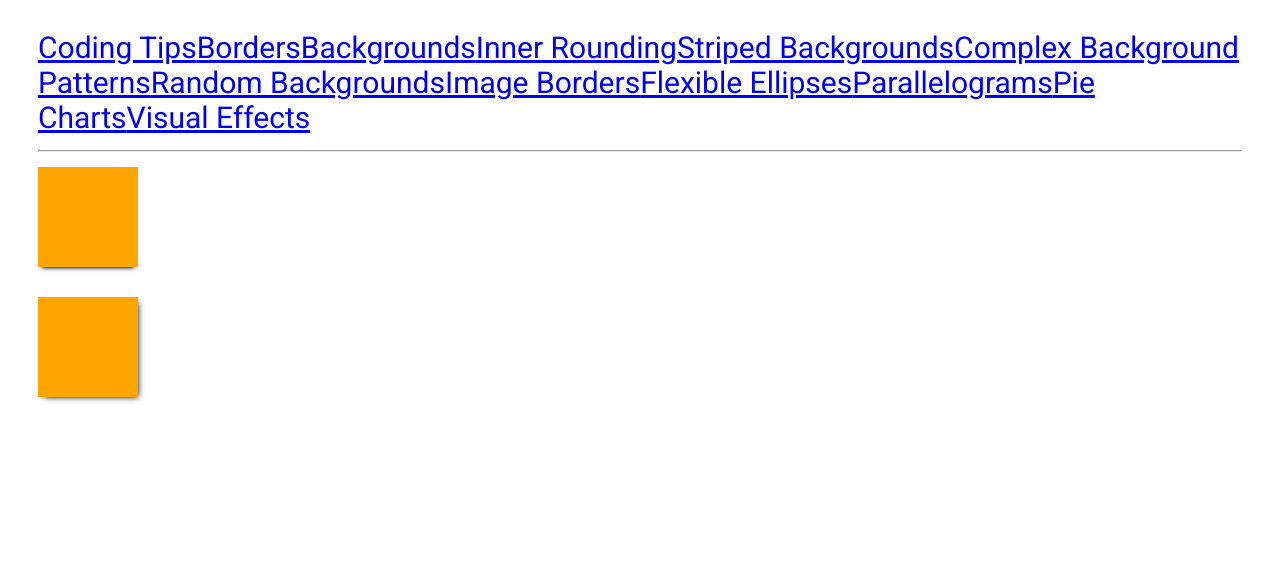
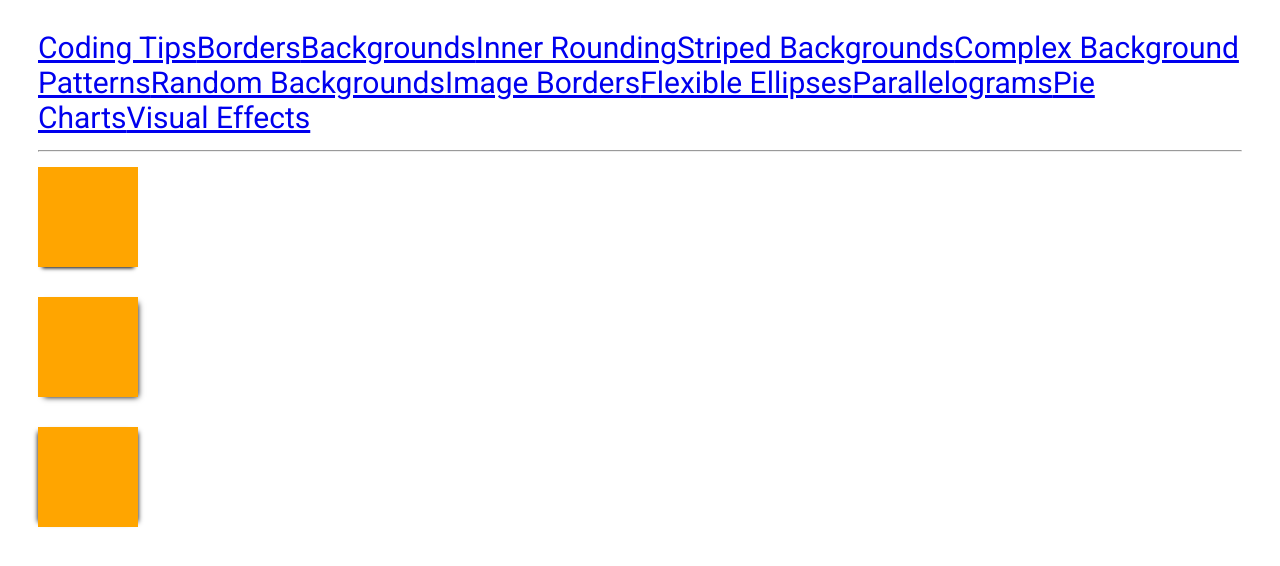
Before and after one commit to ht89/css-secrets, an Angular app: page /visual-effects in a window 1280 px wide. Shown: the top 566 px of the page. Built offline with nearby package versions, Linux system fonts and the light colour scheme.

Commit message:
two opposite sided shadow

```diff
--- a/src/app/visual-effects/visual-effects.component.html
+++ b/src/app/visual-effects/visual-effects.component.html
@@ -1,3 +1,5 @@
 <div class="one-sided-shadow"></div>
 
 <div class="two-adjacent-sided-shadow"></div>
+
+<div class="two-opposite-sided-shadow"></div>
--- a/src/app/visual-effects/visual-effects.component.scss
+++ b/src/app/visual-effects/visual-effects.component.scss
@@ -18,3 +18,10 @@ div:not(:first-child) {
     background-color: orange;
     box-shadow: 3px 3px 6px -3px black;
 }
+
+.two-opposite-sided-shadow {
+    width: 100px;
+    height: 100px;
+    background-color: orange;
+    box-shadow: 5px 0 5px -5px black, -5px 0 5px -5px black;
+}
```
